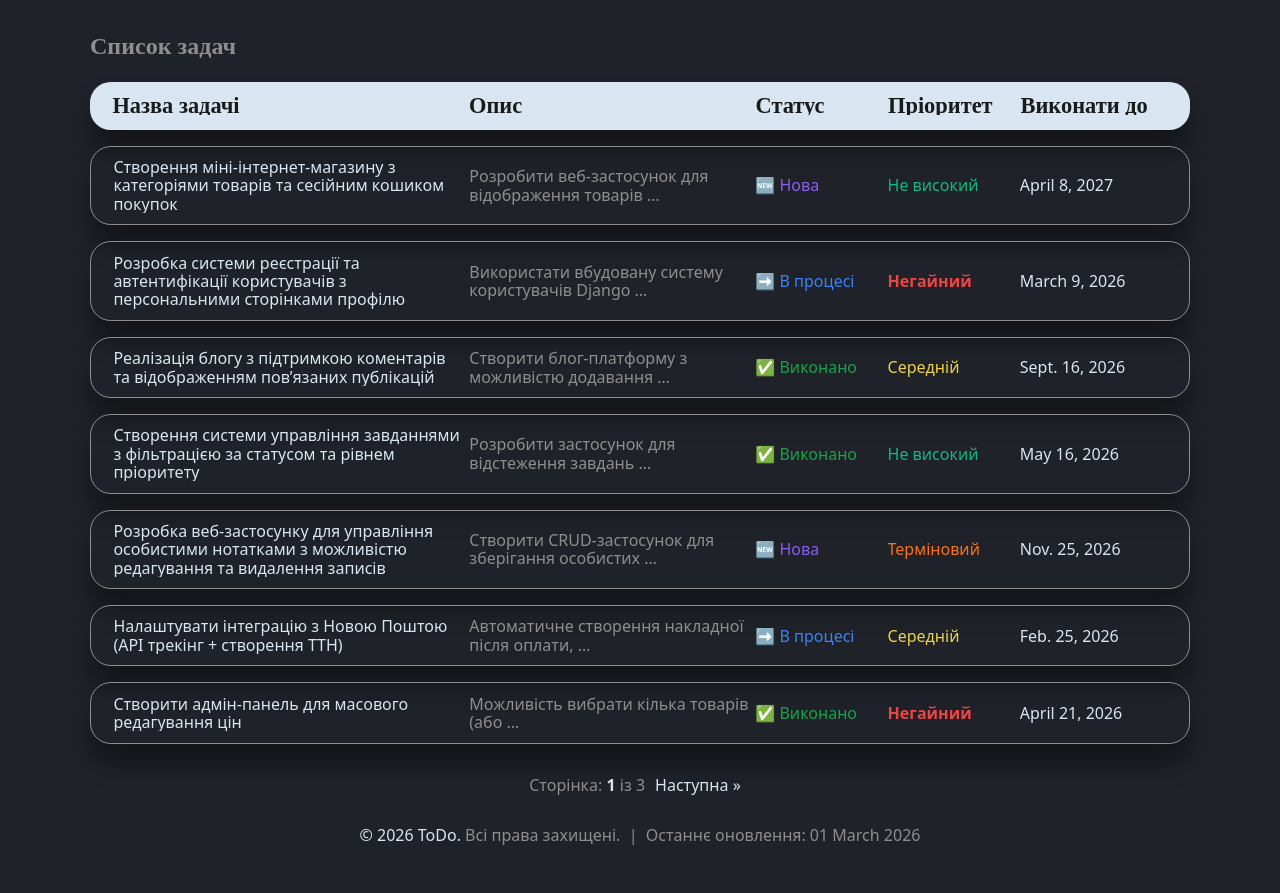
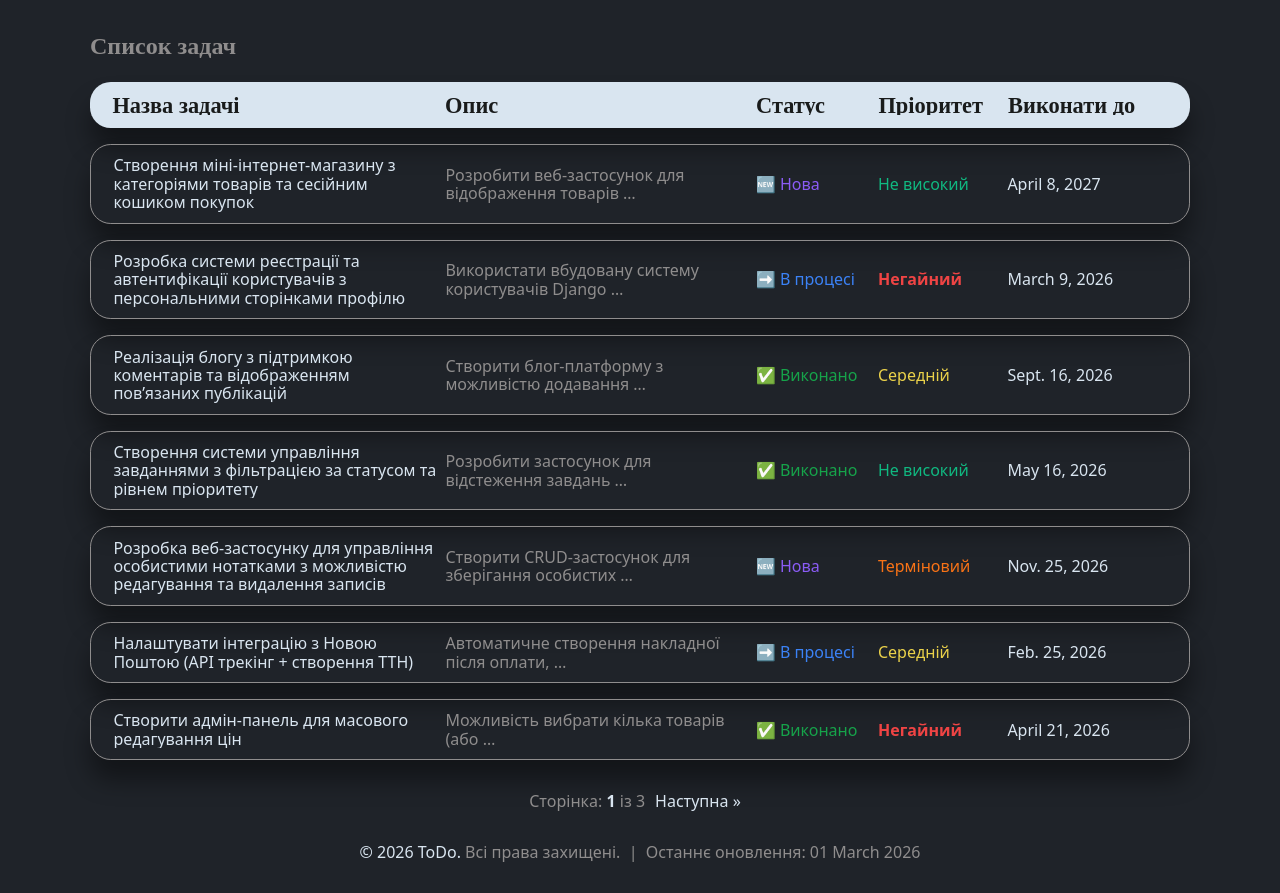
Before and after one commit to DuskyDao/todo_project, a Django app: page /en/ in a window 1280 px wide. Shown: the part 84-977 px from the top of the page. Before the commit the page ends 929 px from the top, so only its background shows below. Run offline with Django 5.2, Linux system fonts and the light colour scheme; data comes from the database, SQL or seed files in the repository; some libraries are stand-ins or nearby versions.

Commit message:
fix grid (size) in list.html

```diff
--- a/todo/core/forms.py
+++ b/todo/core/forms.py
@@ -21,5 +21,5 @@ class TaskForm(forms.ModelForm):
         fields = ["title", "description", "status", "due_date", "priority", "is_active"]
         widgets = {
             "title": forms.TextInput(attrs={"class": "form-input"}),
-            "description": forms.Textarea(attrs={"cols": 50, "rows": 5}),
+            "description": forms.Textarea(attrs={"cols": 50, "rows": 10}),
         }
--- a/todo/core/static/core/css/style.css
+++ b/todo/core/static/core/css/style.css
@@ -163,20 +163,19 @@ header .menu {
     display: flex;
     flex-direction: column;
     gap: 1rem;
-    /* overflow: hidden; */
 }
 
 .task__header,
 .task__wrapper {
     display: grid;
-    grid-template-columns: 5fr 4fr 1.8fr 1.8fr 2.1fr;
+    grid-template-columns: 4.5fr 4.2fr 1.6fr 1.7fr 2.2fr;
     gap: .4rem;
     border-radius: 1.3rem;
     box-shadow: var(--shadow-xl);
 }
 
 .task__header {
-    padding: .5rem 1.4rem 0.9rem 1.4rem;
+    padding: .5rem 1.4rem 0.8rem 1.4rem;
     font-family: var(--fh);
     font-size: 1.4rem;
     font-weight: 600;
```
